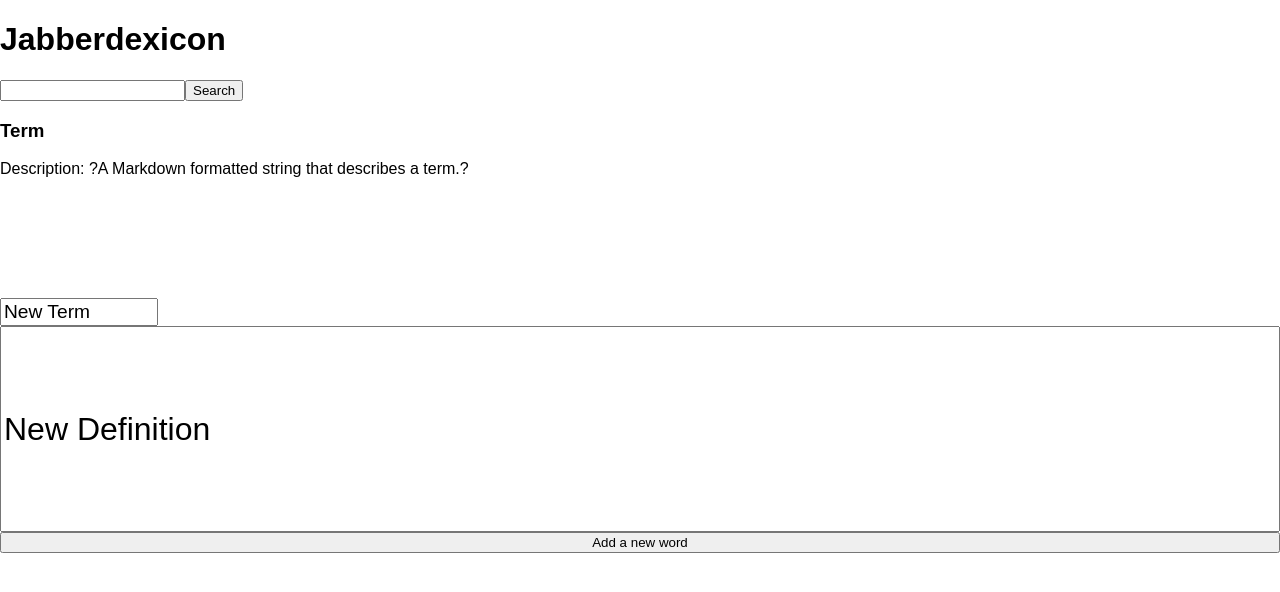
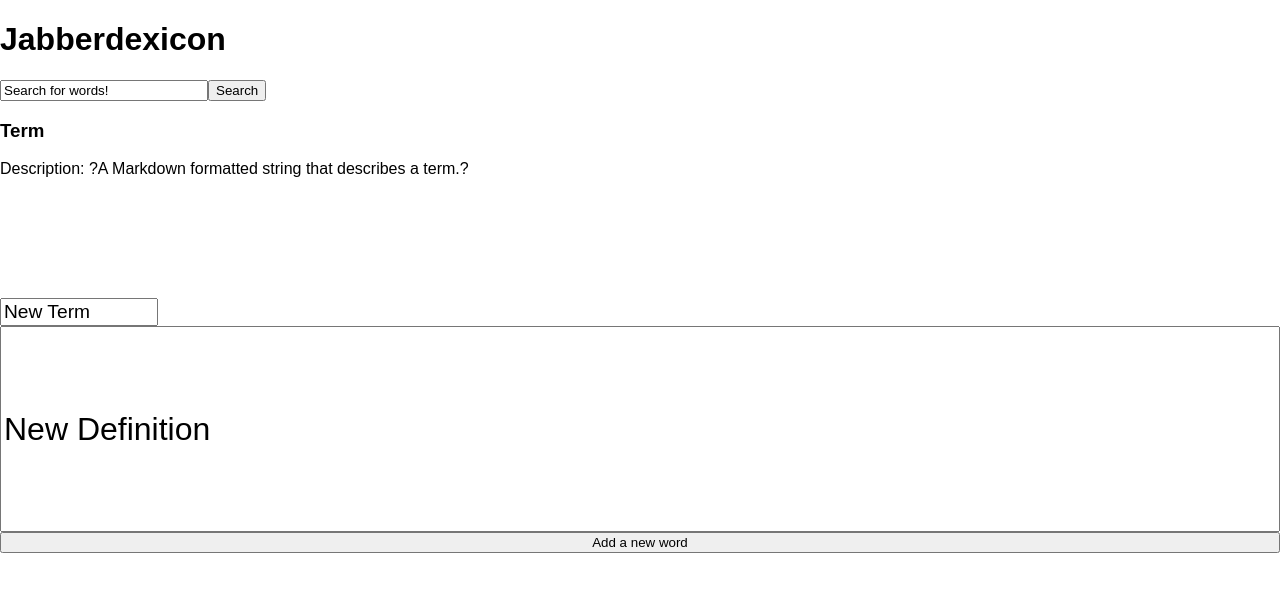
Before and after one commit to ColinFendrick/jabberdexicon, a React app: page / in a window 1280 px wide. Shown: the top 592 px of the page. Built offline with nearby package versions, Linux system fonts and the light colour scheme.

Commit message:
Put in add functionality, close on search functionality

```diff
--- a/src/components/AddWord.js
+++ b/src/components/AddWord.js
@@ -4,7 +4,7 @@ import styles from '../styles/AddWord.scss'
 class AddWord extends Component {
   _submit = e => {
     e.preventDefault()
-    console.log(this.refs.newTerm.value, this.refs.newDef.value)
+    this.props.addWord(this.refs.newTerm.value, this.refs.newDef.value)
   }
 
   render () {
--- a/src/components/App.js
+++ b/src/components/App.js
@@ -5,13 +5,47 @@ import Definition from './Definition.js'
 import AddWord from './AddWord.js'
 
 class App extends Component {
+  state = {
+    active: {}
+  }
+
+  addWord = (newTerm, newDef) => {
+    const url = 'https://jabberdexicon.herokuapp.com/entries?access_token=TOKasdf9ha8w4t3hk698asdfmFKJASDFI'
+    window.fetch(url, {
+      method: 'POST',
+      headers: { 'Content-Type': 'application/json' },
+      body: JSON.stringify({
+        'entry': {
+          'term': newTerm,
+          'definition': newDef
+        }
+      })
+    }).then(r => r.json())
+    .then(data => {
+      this.setState({
+        active: data
+      })
+    })
+  }
+
+  // searchWord = searchTerm => {
+  //   const url = 'https://jabberdexicon.herokuapp.com/entries?access_token=TOKasdf9ha8w4t3hk698asdfmFKJASDFI'
+  //   window.fetch(url)
+  //   .then(r => r.json())
+  //   .then(data => {
+  //     this.setState({
+  //       active:
+  //     })
+  //   })
+  // }
+
   render () {
     return <Router>
       <div>
         <h1>Jabberdexicon</h1>
-        <SearchBar />
+        <SearchBar searchWord={this.searchWord} />
         <Definition />
-        <AddWord />
+        <AddWord addWord={this.addWord} />
       </div>
     </Router>
   }
--- a/src/components/SearchBar.js
+++ b/src/components/SearchBar.js
@@ -1,18 +1,17 @@
 import React, { Component } from 'react'
+import styles from '../styles/Searchbar.scss'
 
 class SearchBar extends Component {
   _submit = e => {
     e.preventDefault()
-    console.log(this.refs.searchText.value)
+    this.props.searchWord(this.refs.searchText.value)
   }
 
   render () {
-    return <div className='SearchBar'>
-      <form onSubmit={this._submit}>
-        <input type='text' ref='searchText' />
-        <input type='submit' value='Search' />
-      </form>
-    </div>
+    return <form onSubmit={this._submit} className={styles.SearchBar}>
+      <input className={styles.searchText} type='text' ref='searchText' defaultValue='Search for words!' />
+      <input type='submit' value='Search' />
+    </form>
   }
 }
 
--- /dev/null
+++ b/src/styles/Searchbar.scss
@@ -0,0 +1,7 @@
+.SearchBar {
+  display: flex;
+}
+
+.searchText {
+  width: 200px;
+}
```
